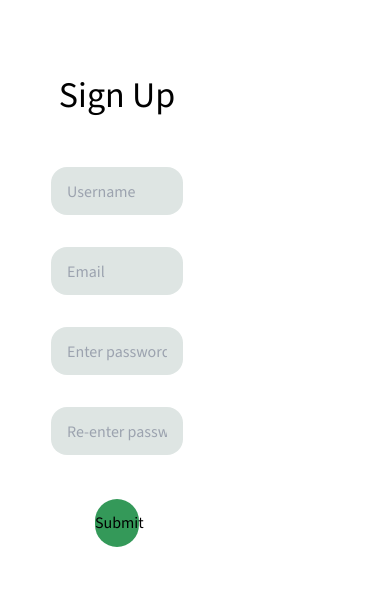
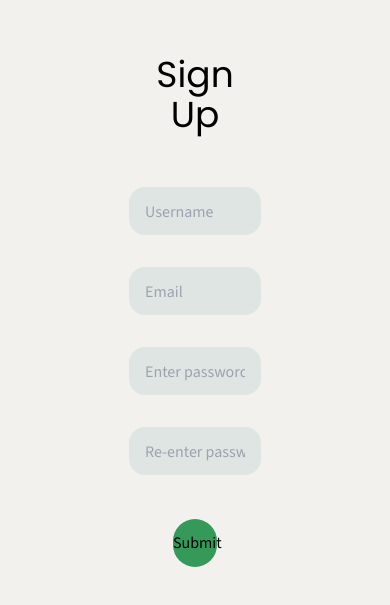
Before and after one commit to thatcatfromspace/kla-project, a React (Vite) app: page /signup in a window 390 px wide. Shown: the part 115-720 px from the top of the page. Built offline with nearby package versions, Linux system fonts and the light colour scheme.

Commit message:
feat: responsive signup

```diff
--- a/src/SignupForm.jsx
+++ b/src/SignupForm.jsx
@@ -94,13 +94,13 @@ export const SignupForm = () => {
   };
 
   return (
-    <div className="sign-up flex h-screen items-center justify-end lg:[background-image:linear-gradient(75deg,theme(colors.gray3)_50%,theme(colors.primary1)_50%)]">
+    <div className="sign-up flex h-screen items-center justify-end bg-gray3 lg:[background-image:linear-gradient(75deg,theme(colors.gray3)_50%,theme(colors.primary1)_50%)]">
       <div className="sign-up-form  w-[100%]">
         <form
           onSubmit={handleSubmit(onSubmit)}
-          className="flex flex-col px-3 py-3 mx-[10vw] w-[40%] lg:w-[350px] gap-8 text-center "
+          className="flex flex-col mx-auto px-3 py-3 w-[40%] lg:w-[350px] gap-8 text-center "
         >
-          <span className="text-4xl my-5">Sign Up</span>
+          <span className="text-4xl my-5 font-poppins">Sign Up</span>
           <input
             type="text"
             className="bg-gray2 h-12 rounded-2xl text-md px-4"
```
